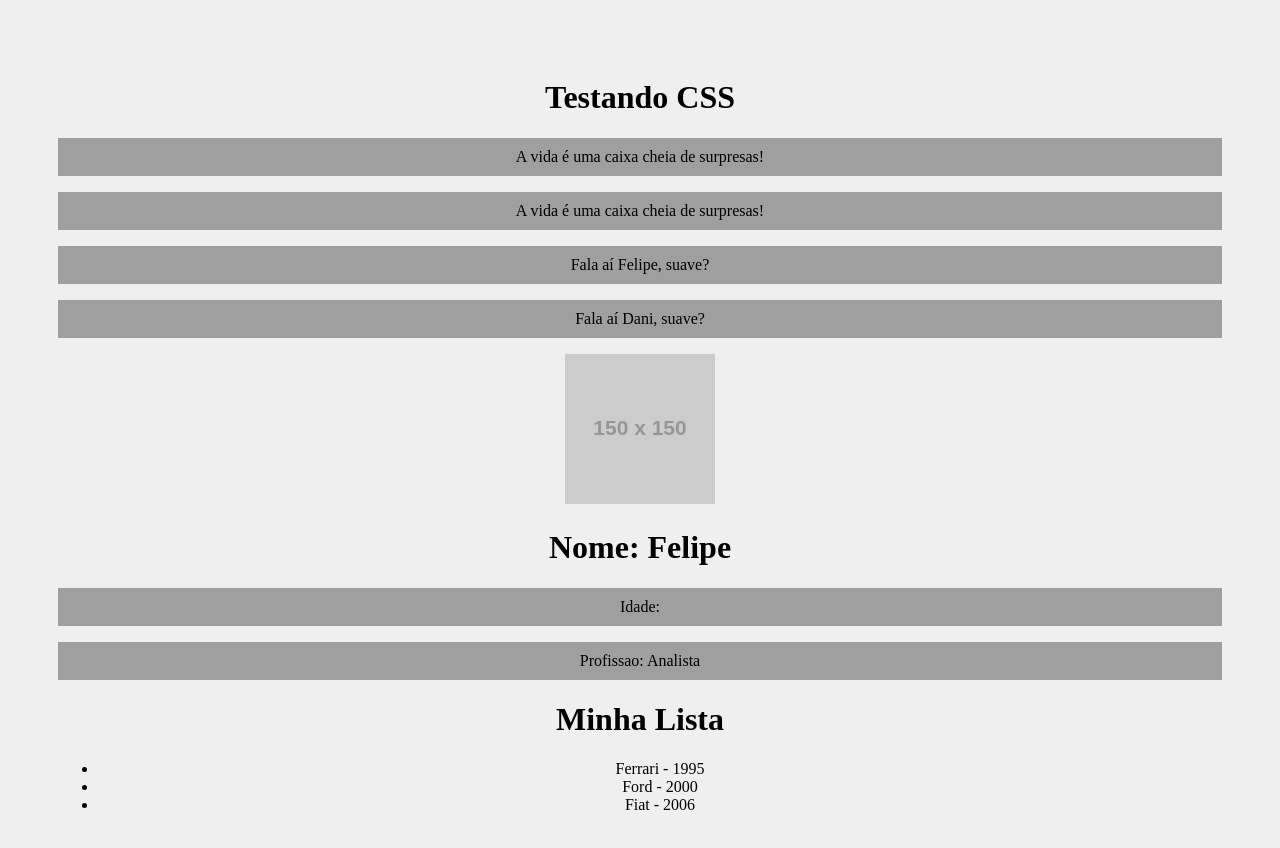
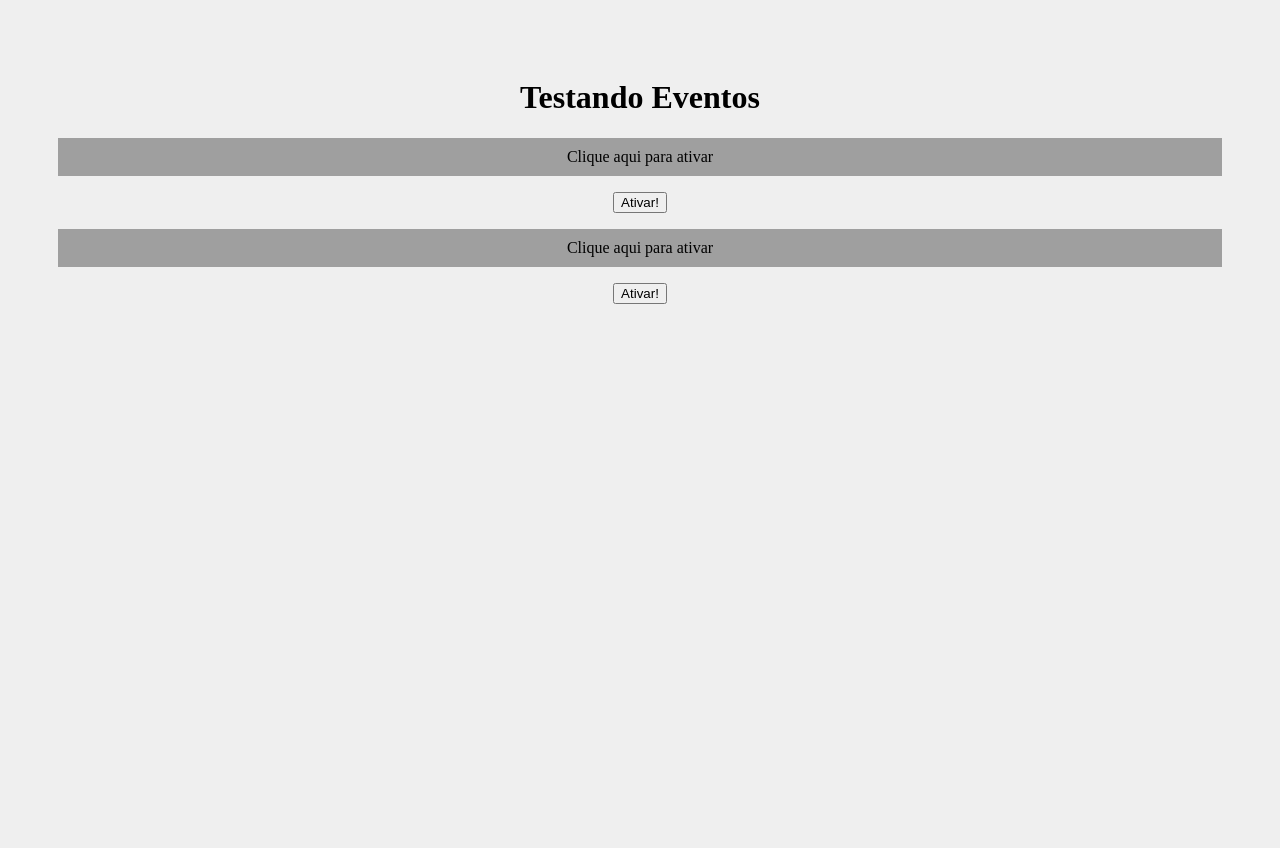
Before and after one commit to Fell1p/hora_de_codar, a React (Create React App) app: page / in a window 1280 px wide. Shown: the top 848 px of the page. After the commit the page ends 812 px from the top, so only its background shows below. Built offline with nearby package versions, Linux system fonts and the light colour scheme.

Commit message:
Utilizando o evento onClick no Eventos.js

```diff
--- a/src/App.js
+++ b/src/App.js
@@ -1,29 +1,16 @@
 // Arquivo JSX responsavel por organizar, reaproveitar e reindenizar o componentes
 
 import './App.css';
-import SayMyName from './components/SayMyName';
-import Pessoa from './components/Pessoa';
-import Frase from './components/Frase/index.js';
-import List from './components/List';
+import Evento from './components/Eventos'
 
 function App() { //Componente responsavel pela reindenização dos componentes que compoem a aplicação
-
-  const nome = "Dani"
 
   return ( //nome utilizada a props crianda em SayMyName para utilizar sua propriedade e assim tornar o arquivo dinamico
 
     <div className="App">
-      <h1>Testando CSS</h1>
-      <Frase />
-      <Frase />
-      <SayMyName nome="Felipe"/>
-      <SayMyName nome={nome}/>
-      <Pessoa
-        nome="Felipe" i
-        dade="27"
-        profissao="Analista"
-        foto="https://via.placeholder.com/150" />
-      <List />
+      <h1>Testando Eventos</h1>
+      <Evento numero = '1' />
+      <Evento numero = '2' />
     </div>
   );
 }
--- /dev/null
+++ b/src/components/Eventos.js
@@ -0,0 +1,16 @@
+//Utilizando o evento onClick
+//Eventos React são iguais aos eventos DOM
+
+export default function Evento({ numero }) {
+
+    function meuEvento(){ //Função de evento que será chamada no retorno
+        console.log(`${numero}`);
+    }
+
+    return (
+        <div>
+            <p>Clique aqui para ativar</p>
+            <button onClick={meuEvento}>Ativar!</button>
+        </div>
+    )
+}
```
